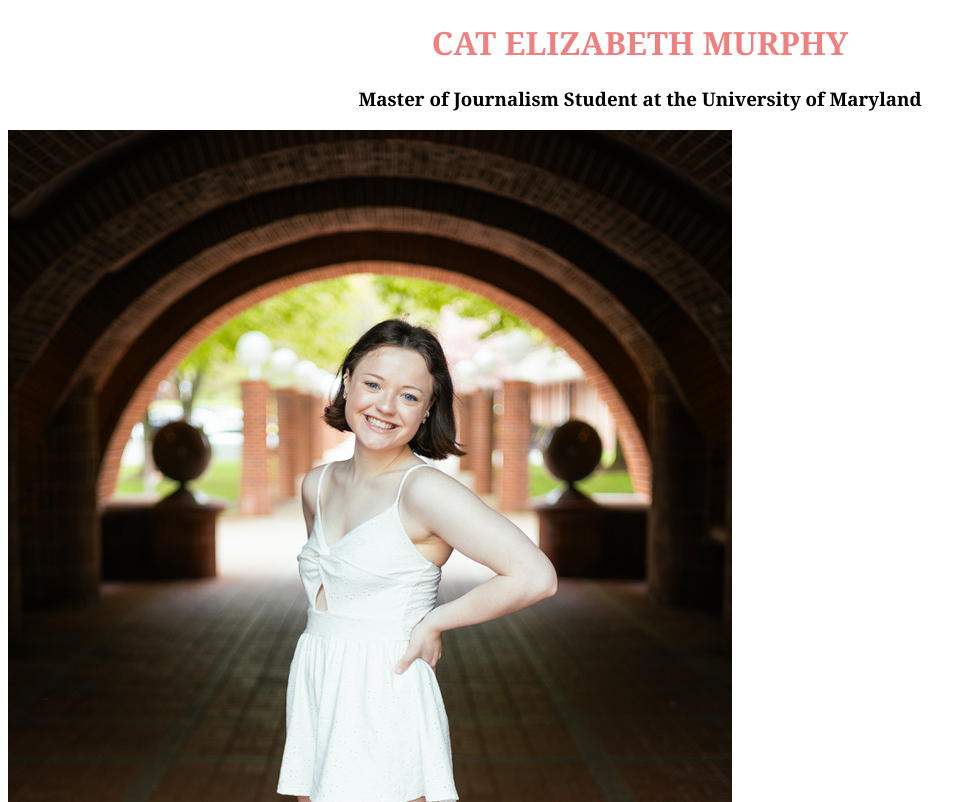
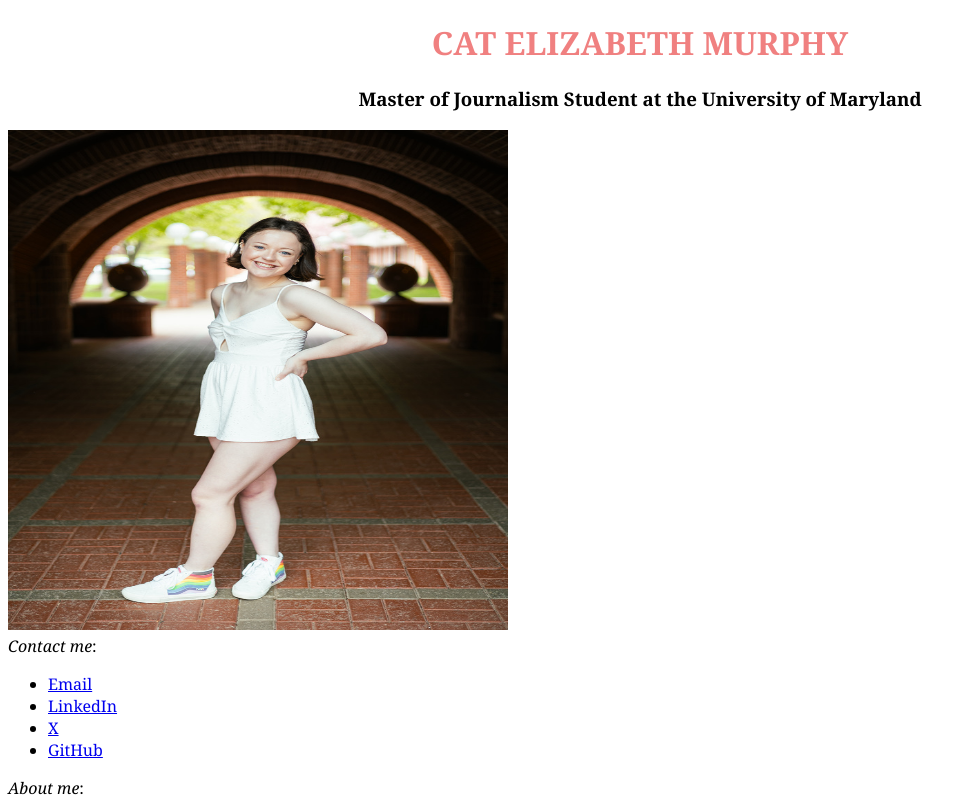
Before and after one commit to cat-murphy/Cat-Murphy-JOUR652, a plain HTML site: page resume/index.html in a window 1280 px wide. Shown: the top 802 px of the page, without its empty margins (0-977 px from the left). Drawn offline with Linux system fonts and the light colour scheme.

Commit message:
Update index.html

```diff
--- a/resume/index.html
+++ b/resume/index.html
@@ -10,7 +10,7 @@
     <h1 style="text-align: center; color: lightcoral; font-family: Cambria, Cochin, Georgia, Times, 'Times New Roman', serif;">
         CAT ELIZABETH MURPHY</h1>
     <h3 style="text-align: center;"><strong>Master of Journalism Student at the University of Maryland</strong></h3>
-    <img src="https://cat-murphy.github.io/Cat-Murphy-JOUR652/resume/C8EC965A-6817-430A-9AC3-673A67C4143C_1_105_c.jpeg" alt="Profile picture of Cat Murphy">
+    <img src="https://cat-murphy.github.io/Cat-Murphy-JOUR652/resume/C8EC965A-6817-430A-9AC3-673A67C4143C_1_105_c.jpeg" alt="Profile picture of Cat Murphy" style="width:500px; height: 500px;">
     <br>
     <em>Contact me</em>:
     <ul>
```
